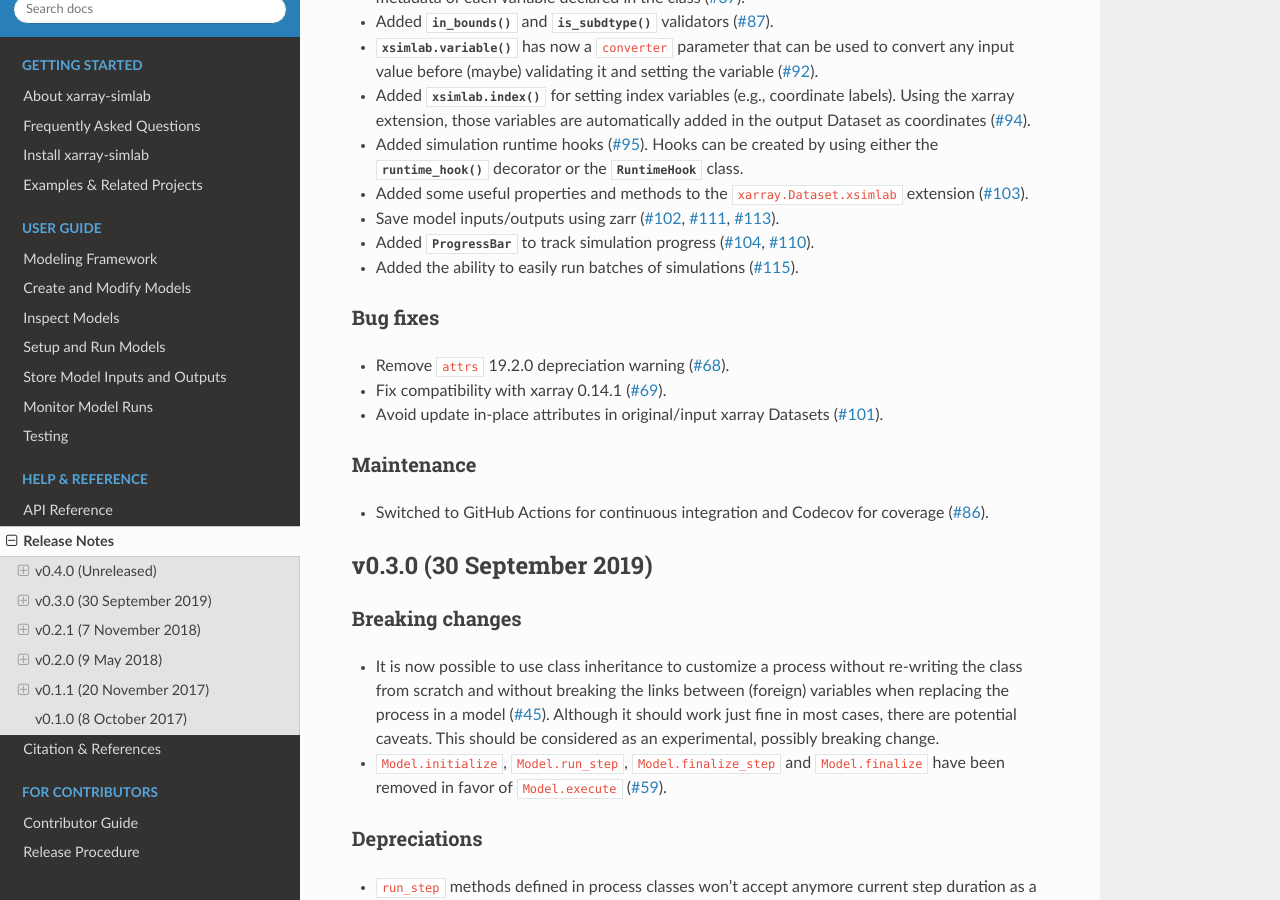
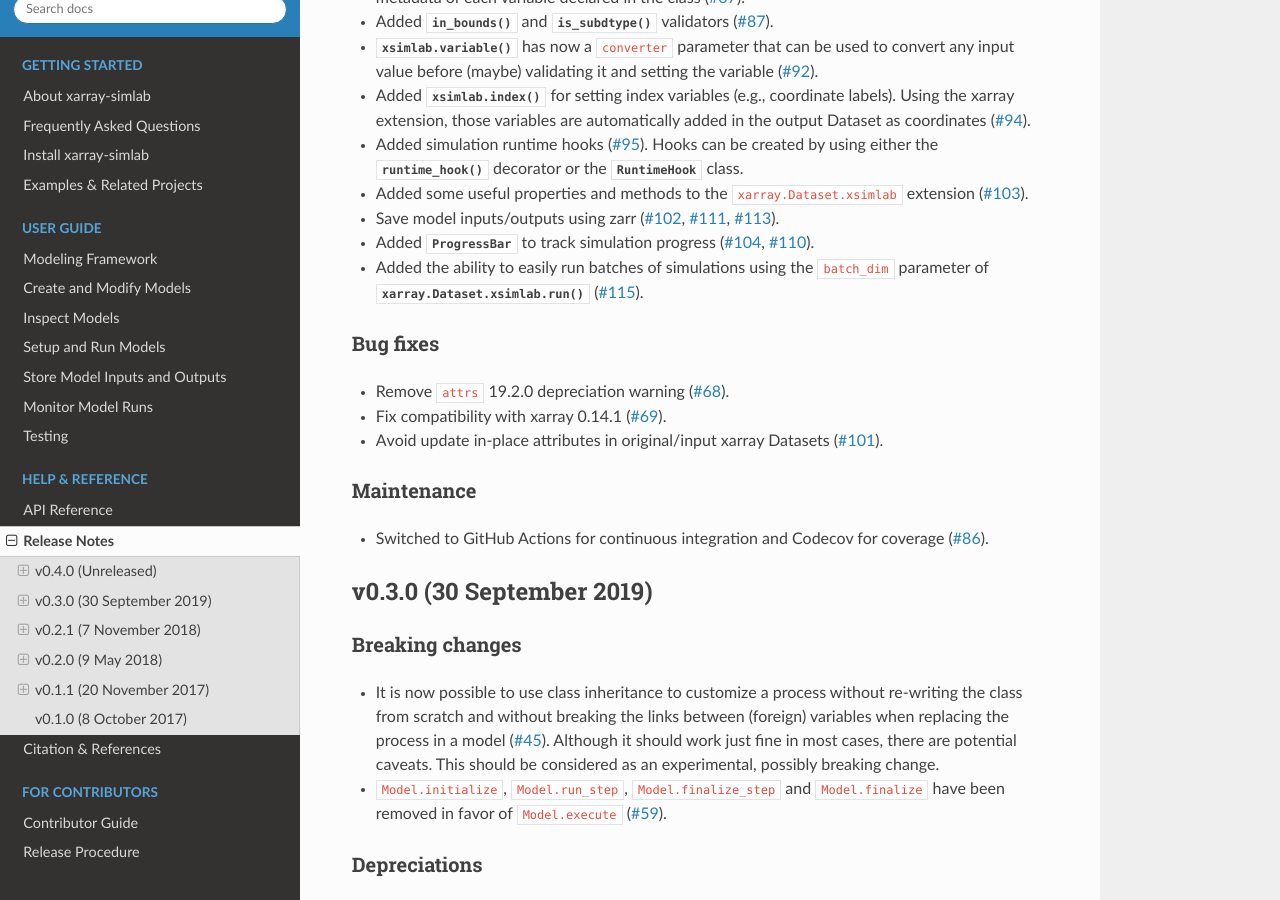
Before and after one commit to xarray-contrib/xarray-simlab, a Sphinx documentation site: the page built from doc/whats_new.rst, in a window 1280 px wide and 900 px high, scrolled down 1114 px. Built offline with Sphinx 7.4.7 and the Read the Docs theme 2.0.0, drawn with Linux system fonts in a browser that asks for light colours; the version number could not be read and is left out.

Commit message:
update release notes (more details)

```diff
--- a/doc/whats_new.rst
+++ b/doc/whats_new.rst
@@ -74,7 +74,8 @@ Enhancements
   :issue:`113`).
 - Added :class:`~xsimlab.monitoring.ProgressBar` to track simulation progress
   (:issue:`104`, :issue:`110`).
-- Added the ability to easily run batches of simulations (:issue:`115`).
+- Added the ability to easily run batches of simulations using the ``batch_dim``
+  parameter of :func:`xarray.Dataset.xsimlab.run` (:issue:`115`).
 
 Bug fixes
 ~~~~~~~~~
```
